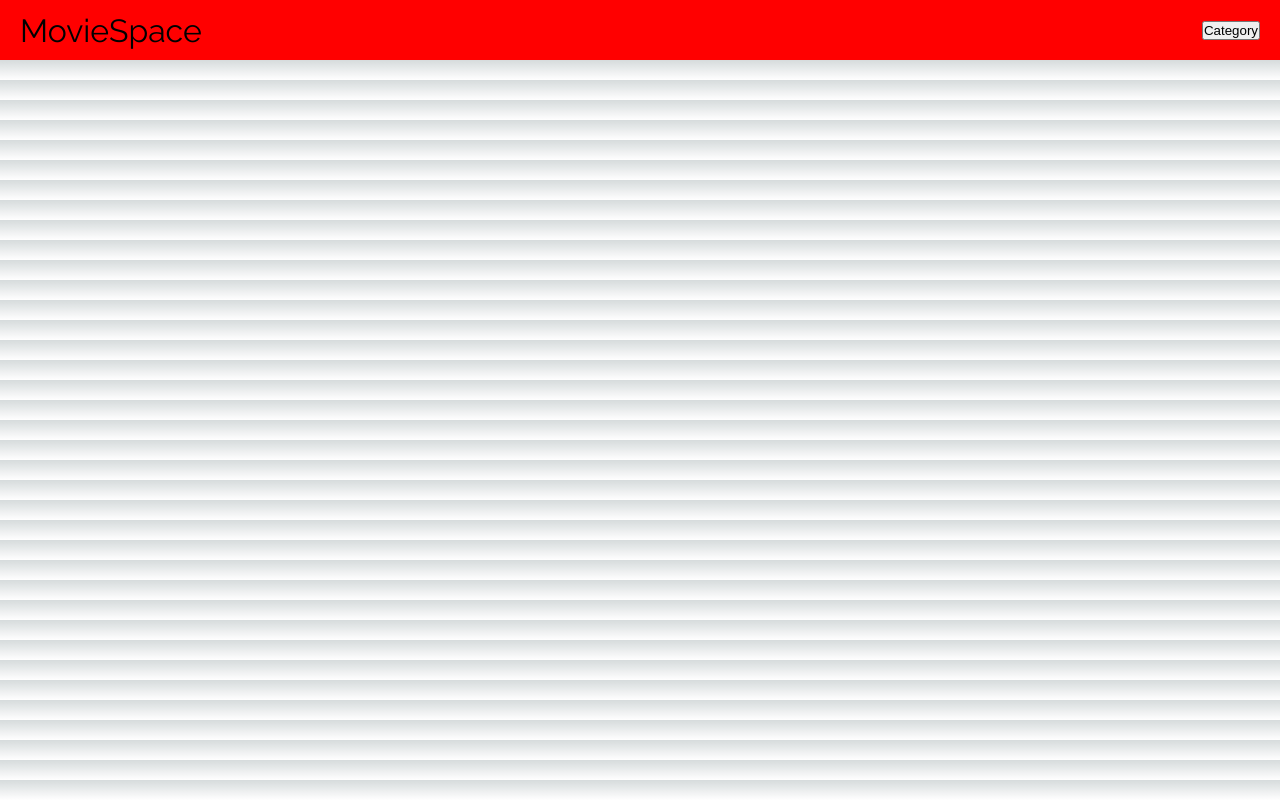
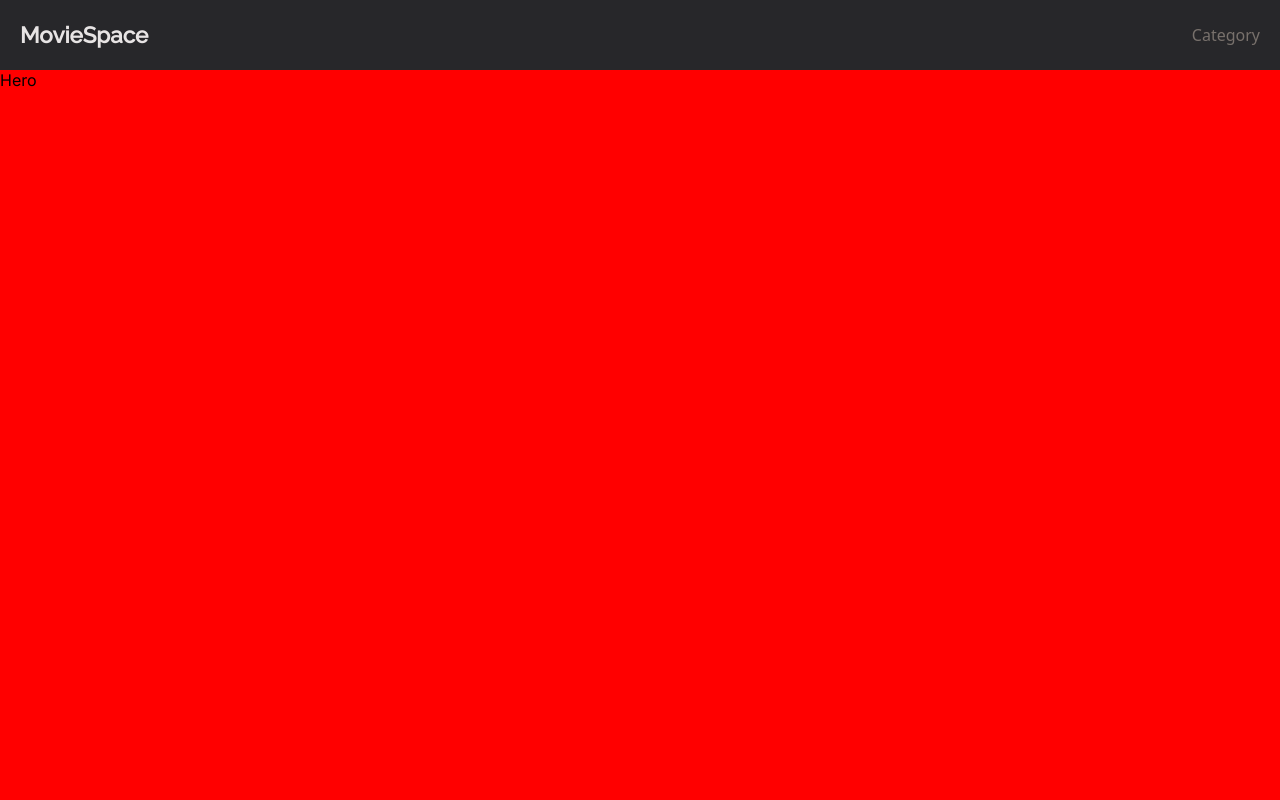
Before and after one commit to vibe-coder/tmdb-movie-site-main, a Next.js app in the folder tmdb-movie-site/: page / in a window 1280 px wide. Built offline with nearby package versions, Linux system fonts and the light colour scheme.

Commit message:
Styling Nav bar

```diff
--- a/tmdb-movie-site/app/Nav.jsx
+++ b/tmdb-movie-site/app/Nav.jsx
@@ -3,18 +3,12 @@ import "./sass/Nav.scss"
 
 import {Raleway} from "next/font/google"
 
-const raleway = Raleway({
-  weight: '400',
-  subsets: ['latin'],
-});
-
 const Nav = () => {
   return (
     <div className='nav-container'>
-      <link href="https://fonts.googleapis.com/css2?family=Raleway:ital,wght@0,100;1,100&display=swap" rel="stylesheet"></link>
       <div className='nav-wrapper'>
-        <h1 className={raleway.className}>MovieSpace</h1>
-        <button>Category</button>
+        <h1><span className='bold-logo'>Movie</span>Space</h1>
+        <button tabIndex= "0" >Category</button>
       </div>
     </div>
   )
--- /dev/null
+++ b/tmdb-movie-site/app/home/Hero.jsx
@@ -0,0 +1,10 @@
+import React from 'react'
+import "../sass/Home/Hero.scss"
+
+const Hero = () => {
+  return (
+    <div className='hero-container'>Hero</div>
+  )
+}
+
+export default Hero
--- a/tmdb-movie-site/app/home/page.jsx
+++ b/tmdb-movie-site/app/home/page.jsx
@@ -1,8 +1,12 @@
 import React from 'react'
+import "../sass/Home/Page.scss"
+import Hero from './Hero'
 
 const Page = () => {
   return (
-    <div>This is home page</div>
+    <div className='home-container'>
+      <Hero/>
+    </div>
   )
 }
 
--- a/tmdb-movie-site/app/layout.js
+++ b/tmdb-movie-site/app/layout.js
@@ -4,8 +4,8 @@ import { Inter } from 'next/font/google'
 const inter = Inter({ subsets: ['latin'] })
 
 export const metadata = {
-  title: 'Create Next App',
-  description: 'Generated by create next app',
+  title: 'MovieSpace',
+  description: 'Generated by create next app | TMDB API',
 }
 
 export default function RootLayout({ children }) {
--- a/tmdb-movie-site/app/page.js
+++ b/tmdb-movie-site/app/page.js
@@ -5,10 +5,9 @@ import Nav from './Nav'
 export default function Home() {
   return (
       <div>
-        <div>
-          <Nav/>
-          <Page/>
-        </div>
+        <link href="https://fonts.googleapis.com/css2?family=Raleway:wght@300;500&display=swap" rel="stylesheet"/>
+        <Nav/>
+        <Page/>
       </div>
   )
 }
--- /dev/null
+++ b/tmdb-movie-site/app/sass/Home/Hero.scss
@@ -0,0 +1,3 @@
+.hero-container{
+
+}
--- /dev/null
+++ b/tmdb-movie-site/app/sass/Home/Page.scss
@@ -0,0 +1,5 @@
+.home-container{
+  background-color: red;
+  padding-top: 70px;
+  height: 100vh;
+}
--- a/tmdb-movie-site/app/sass/Nav.scss
+++ b/tmdb-movie-site/app/sass/Nav.scss
@@ -1,7 +1,7 @@
 @media (min-width: 360px) {
   .nav-container{
-    background-color: red;
-    height: 60px;
+    background-color: #27272a;
+    height: 70px;
     padding: 0 20px;
     position: fixed;
     left: 0;
@@ -11,11 +11,22 @@
       display: flex;
       justify-content: space-between;
       align-items: center;
-      height: 60px;
+      height: 100%;
 
       h1{
-        color: black;
+        color: #e7e4e4;
         font-family: Raleway;
+        font-weight: 600;
+        font-size: 1.4rem;
+      }
+
+      button{
+        background-color: transparent;
+        border: none;
+        font-family: system-ui, -apple-system, BlinkMacSystemFont, 'Segoe UI', Roboto, Oxygen, Ubuntu, Cantarell, 'Open Sans', 'Helvetica Neue', sans-serif;
+        font-size: 1rem;
+        color: #78716c;
+        cursor: pointer;
       }
     }
   }
```
